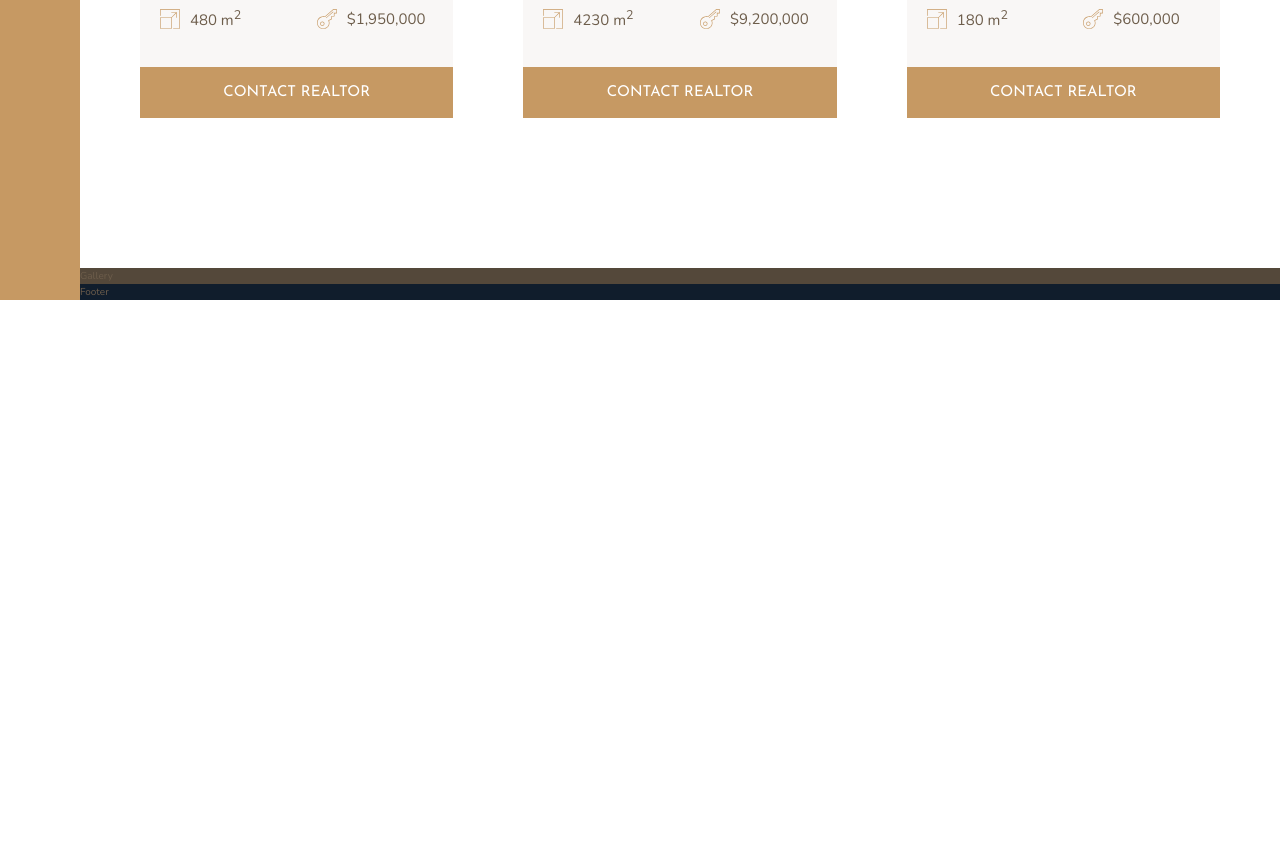
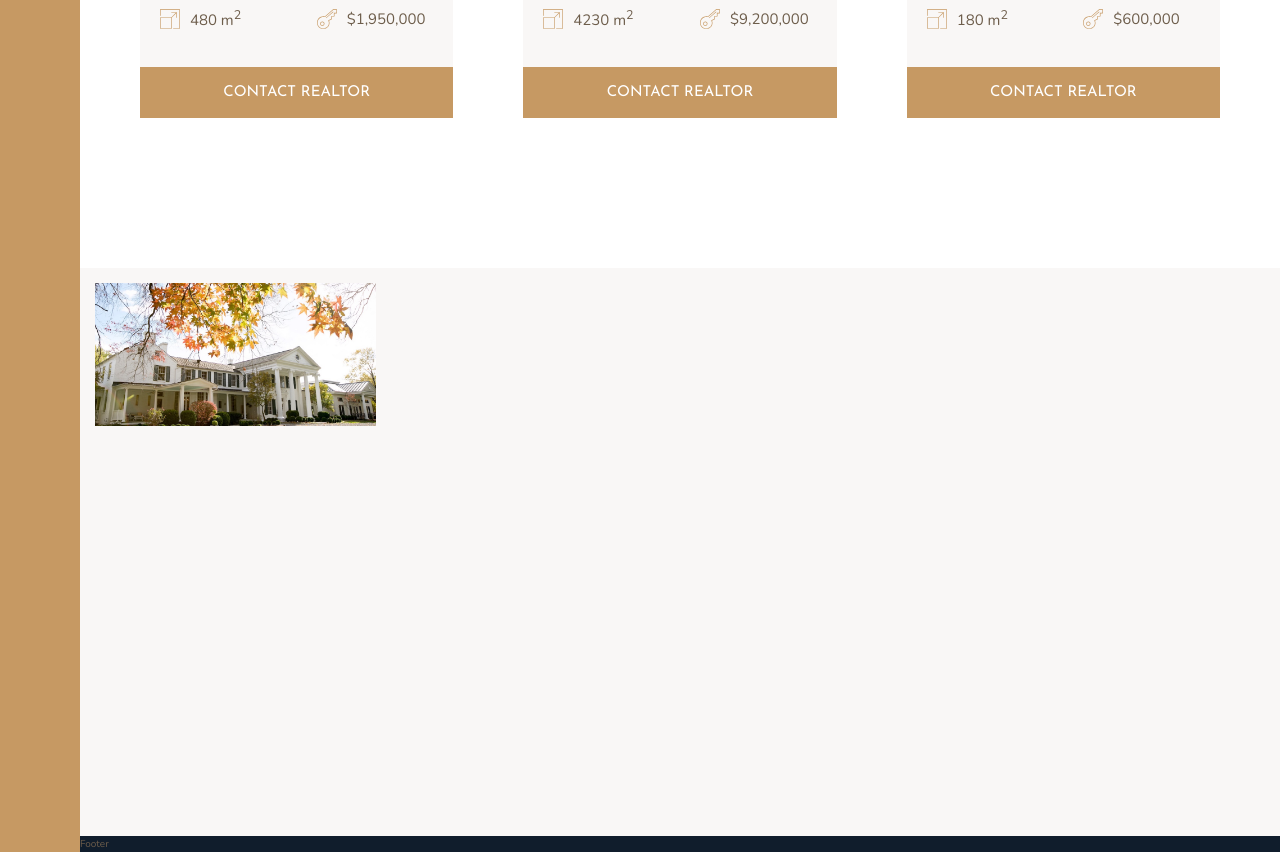
Before and after one commit to PhusionDev/udemy-nexter, a website: page index.html in a window 1280 px wide. Shown: the part 2804-3656 px from the top of the page. Before the commit the page ends 3104 px from the top, so only its background shows below. Drawn offline with nearby package versions, Linux system fonts and the light colour scheme.

Commit message:
Building the Gallery - Part 1

```diff
--- a/index.html
+++ b/index.html
@@ -297,7 +297,9 @@
       </section>
 
       <section class="gallery">
-        Gallery
+        <figure class="gallery__item gallery__item--1">
+          <img src="img/gal-1.jpeg" alt="Gallery Image 1" class="gallery__img">
+        </figure>
       </section>
 
       <footer class="footer">
--- a/sass/_gallery.scss
+++ b/sass/_gallery.scss
@@ -1,4 +1,24 @@
 .gallery {
-  background-color: $color-grey-dark-1;
+  background-color: $color-grey-light-1;
   grid-column: full-start / full-end;
+
+  display: grid;
+  grid-template-columns: repeat(8, 1fr);
+  grid-template-rows: repeat(7, 5vw);
+  grid-gap: 1.5rem;
+  padding: 1.5rem;
+
+  &__item {
+    &--1 {
+      grid-row: 1 / span 2;
+      grid-column: 1 / span 2;
+    }
+  }
+
+  &__img {
+    width: 100%;
+    height: 100%;
+    object-fit: cover;
+    display: block;
+  }
 }
```
Also changed, not shown: css/style.css.
